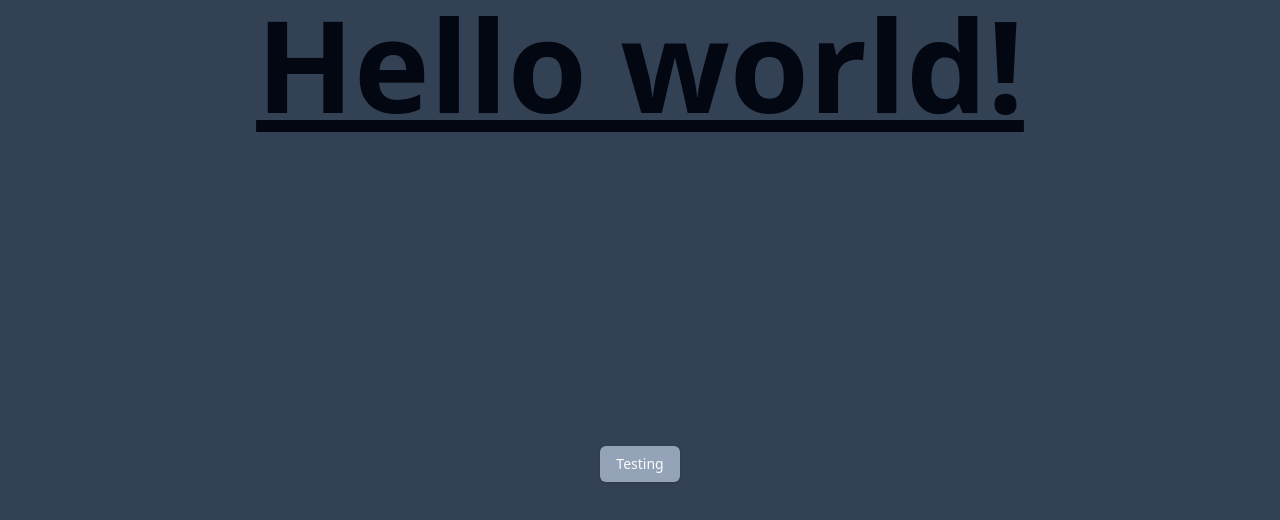
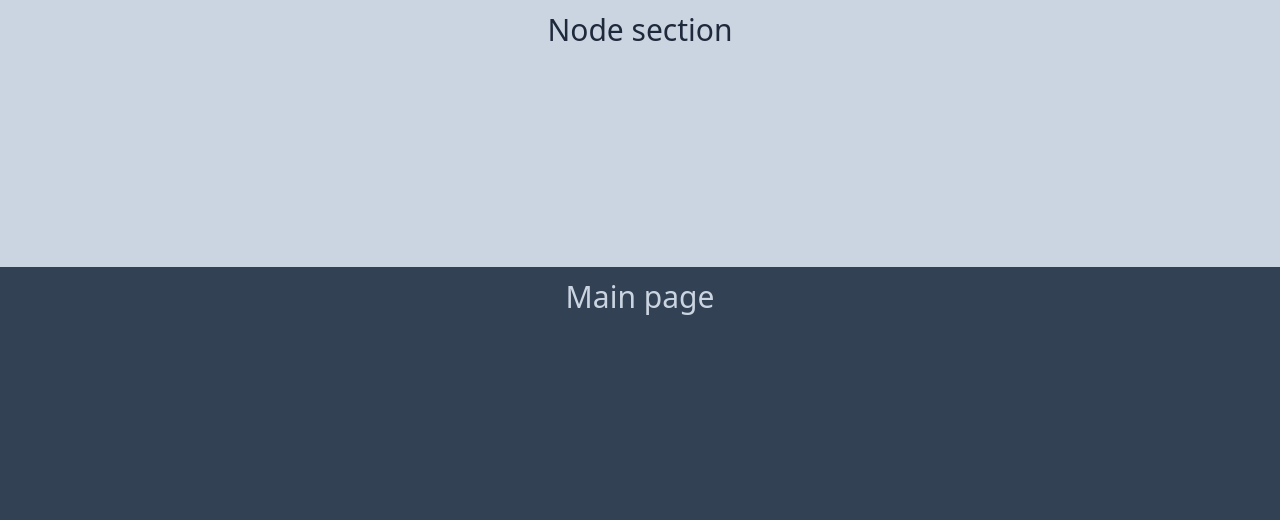
Before and after one commit to prateekpm123/EcommerceFrontEnd, a React (Vite) app: page / in a window 1280 px wide. Shown: the top 520 px of the page. Built offline with nearby package versions, Linux system fonts and the light colour scheme.

Commit message:
Added the 2 sections for my page, which is the nodes section and normal page section

```diff
--- a/src/App.tsx
+++ b/src/App.tsx
@@ -1,11 +1,12 @@
 import "./App.css";
-import { Button } from "./components/ui/button";
+import MainPageSection from "./pages/MainPageSection";
+import NodeSection from "./pages/NodeSection";
 
 function App() {
   return (
     <div className="bg-slate-700 h-screen w-screen flex flex-col items-center text-center m-auto">
-      <h1 className="text-9xl font-bold underline text-grey-50">Hello world!</h1>
-      <Button className="bg-slate-400 m-auto">Testing</Button>
+      <NodeSection></NodeSection>
+      <MainPageSection></MainPageSection>
     </div>
   );
 }
--- /dev/null
+++ b/src/pages/MainPageSection.tsx
@@ -0,0 +1,10 @@
+
+function MainPageSection() {
+    return (
+        <div className="h-1/2 w-full bg-inherit">
+            <h1 className="text-3xl text-slate-300 pt-3">Main page</h1>
+        </div>
+    )
+}
+
+export default MainPageSection;
--- /dev/null
+++ b/src/pages/NodeSection.tsx
@@ -0,0 +1,10 @@
+
+function NodeSection() {
+    return(
+        <div className="h-1/3 w-full bg-slate-300">
+            <h2 className="text-3xl text-slate-800 pt-3">Node section</h2>
+        </div>
+    )
+}
+
+export default NodeSection;
```
